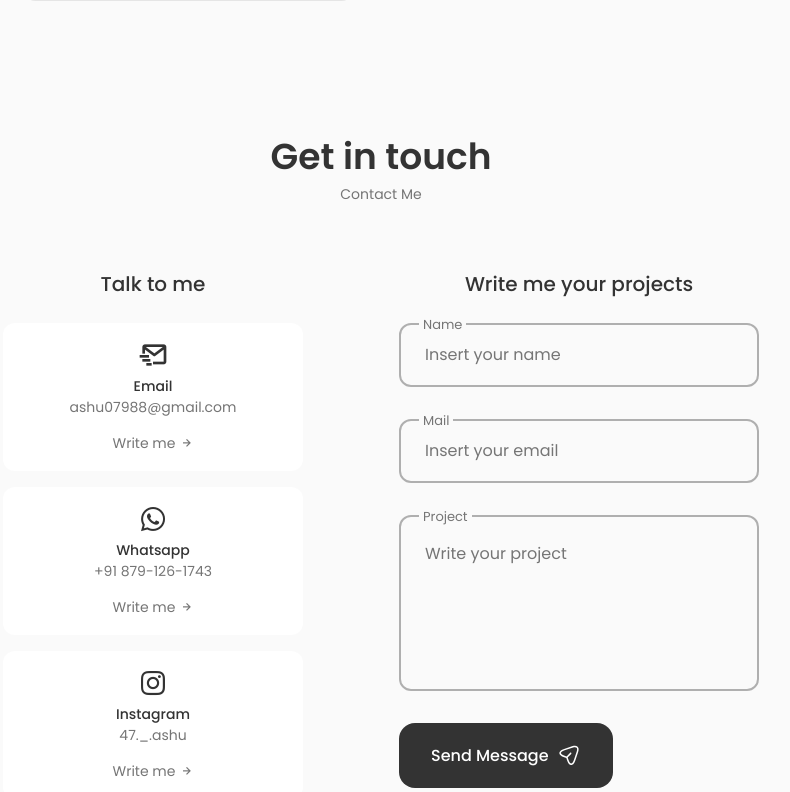
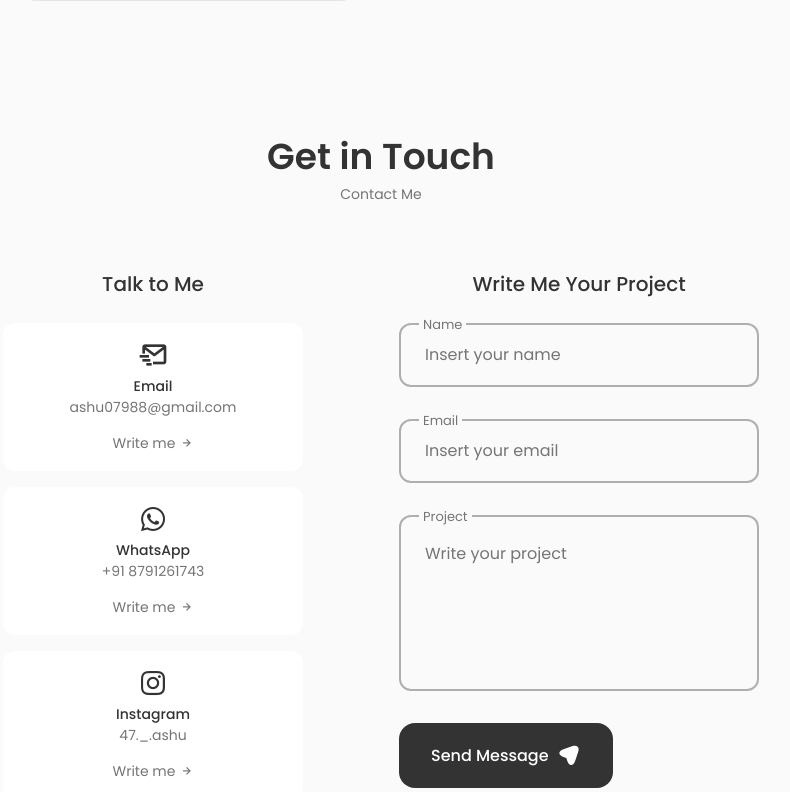
Before and after one commit to ashutosh0079/Portfolio-react, a React (Create React App) app: page / in a window 1280 px wide. Shown: the part 3928-4720 px from the top of the page, without its empty margins (259-1049 px from the left). Built offline with nearby package versions, Linux system fonts and the light colour scheme.

Commit message:
Update Contact.jsx

```diff
--- a/src/components/contact/Contact.jsx
+++ b/src/components/contact/Contact.jsx
@@ -1,99 +1,153 @@
-import React, { useRef } from 'react';
-import emailjs from '@emailjs/browser';
-import Swal from 'sweetalert2';
-import "./contact.css"
+import React, { useRef } from "react";
+import emailjs from "@emailjs/browser";
+import Swal from "sweetalert2";
+import "./contact.css";
+
 const Contact = () => {
   const form = useRef();
 
   const sendEmail = (e) => {
     e.preventDefault();
-        try{
-      emailjs.sendForm('service_dtdyjti', 'template_p8k2gvw', form.current, '34_6mHIZolGudZ_Z9')
+
+    emailjs
+      .sendForm(
+        "service_dtdyjti",
+        "template_p8k2gvw",
+        form.current,
+        "34_6mHIZolGudZ_Z9"
+      )
+      .then(() => {
         e.target.reset();
+
         Swal.fire({
-            icon: 'success',
-            title: 'Success!',
-            text: 'Your message has been sent successfully!',
+          icon: "success",
+          title: "Success!",
+          text: "Your message has been sent successfully!",
         });
-    } catch (error) {
-        // Show error alert
+      })
+      .catch(() => {
         Swal.fire({
-            icon: 'error',
-            title: 'Error!',
-            text: 'Failed to send message. Please try again later.',
+          icon: "error",
+          title: "Error!",
+          text: "Failed to send message. Please try again later.",
         });
-    }
+      });
   };
-
 
   return (
     <section className="contact section" id="contact">
-        <h2 className="section__title">Get in touch</h2>
+      <h2 className="section__title">Get in Touch</h2>
       <span className="section__subtitle">Contact Me</span>
 
       <div className="contact__container container grid">
         <div className="contact__content">
-                <h3 className="contact__title">Talk to me</h3>
+          <h3 className="contact__title">Talk to Me</h3>
 
           <div className="contact__info">
+            {/* Email */}
             <div className="contact__card">
               <i className="bx bx-mail-send contact__card-icon"></i>
 
               <h3 className="contact__card-title">Email</h3>
-                        <span className="contact__card-data">ashu07988@gmail.com</span>
+              <span className="contact__card-data">
+                ashu07988@gmail.com
+              </span>
 
-                        <a href="mailto:ashu07988@gmail.com" className="contact__button">Write me
-                        <i className='bx bx-right-arrow-alt conntact__button-alt'></i>
+              <a
+                href="mailto:ashu07988@gmail.com"
+                className="contact__button"
+              >
+                Write me{" "}
+                <i className="bx bx-right-arrow-alt contact__button-alt"></i>
               </a>
             </div>
 
+            {/* WhatsApp */}
             <div className="contact__card">
               <i className="bx bxl-whatsapp contact__card-icon"></i>
 
-                        <h3 className="contact__card-title">Whatsapp</h3>
-                        <span className="contact__card-data">+91 879-126-1743</span>
+              <h3 className="contact__card-title">WhatsApp</h3>
+              <span className="contact__card-data">
+                +91 8791261743
+              </span>
 
-                        <a href="" className="contact__button">Write me
-                        <i className='bx bx-right-arrow-alt conntact__button-alt'></i>
+              <a
+                href="https://wa.me/918791261743"
+                target="_blank"
+                rel="noopener noreferrer"
+                className="contact__button"
+              >
+                Write me{" "}
+                <i className="bx bx-right-arrow-alt contact__button-alt"></i>
               </a>
             </div>
 
+            {/* Instagram */}
             <div className="contact__card">
               <i className="bx bxl-instagram contact__card-icon"></i>
 
               <h3 className="contact__card-title">Instagram</h3>
               <span className="contact__card-data">47._.ashu</span>
 
-                        <a href="" className="contact__button">Write me
-                        <i className='bx bx-right-arrow-alt contact__button-alt'></i>
+              <a
+                href="https://www.instagram.com/47._.ashu"
+                target="_blank"
+                rel="noopener noreferrer"
+                className="contact__button"
+              >
+                Write me{" "}
+                <i className="bx bx-right-arrow-alt contact__button-alt"></i>
               </a>
             </div>
           </div>
-
         </div>
 
         <div className="contact__content">
-                <h3 className="contact__title">Write me your projects</h3>
+          <h3 className="contact__title">Write Me Your Project</h3>
 
-                <form ref={form} onSubmit={sendEmail} className="contact__form">
+          <form
+            ref={form}
+            onSubmit={sendEmail}
+            className="contact__form"
+          >
             <div className="contact__form-div">
-                        <label  className="contact__form-tag">Name</label>
-                        <input type="text" name="name" className='contact__form-input' placeholder='Insert your name'/>
+              <label className="contact__form-tag">Name</label>
+              <input
+                type="text"
+                name="name"
+                className="contact__form-input"
+                placeholder="Insert your name"
+                required
+              />
             </div>
 
             <div className="contact__form-div">
-                        <label  className="contact__form-tag">Mail</label>
-                        <input type="email" name="email" className='contact__form-input' placeholder='Insert your email'/>
+              <label className="contact__form-tag">Email</label>
+              <input
+                type="email"
+                name="email"
+                className="contact__form-input"
+                placeholder="Insert your email"
+                required
+              />
             </div>
 
             <div className="contact__form-div contact__form-area">
-                        <label  className="contact__form-tag">Project</label>
-                        <textarea name="project" cols="30" rows="10" className='contact__form-input ' placeholder='Write your project'></textarea>
+              <label className="contact__form-tag">Project</label>
+              <textarea
+                name="project"
+                rows="10"
+                className="contact__form-input"
+                placeholder="Write your project"
+                required
+              ></textarea>
             </div>
-                    <button className="button button--flex">
+
+            <button type="submit" className="button button--flex">
               Send Message
+
               <svg
-                  class="button__icon"
+                className="button__icon"
                 xmlns="http://www.w3.org/2000/svg"
                 width="24"
                 height="24"
@@ -101,21 +155,20 @@ const Contact = () => {
                 fill="none"
               >
                 <path
-                    d="M14.2199 21.9352C13.0399 21.9352 11.3699 21.1052 10.0499 17.1352L9.32988 14.9752L7.16988 14.2552C3.20988 12.9352 2.37988 11.2652 2.37988 10.0852C2.37988 8.91525 3.20988 7.23525 7.16988 5.90525L15.6599 3.07525C17.7799 2.36525 19.5499 2.57525 20.6399 3.65525C21.7299 4.73525 21.9399 6.51525 21.2299 8.63525L18.3999 17.1252C17.0699 21.1052 15.3999 21.9352 14.2199 21.9352ZM7.63988 7.33525C4.85988 8.26525 3.86988 9.36525 3.86988 10.0852C3.86988 10.8052 4.85988 11.9052 7.63988 12.8252L10.1599 13.6652C10.3799 13.7352 10.5599 13.9152 10.6299 14.1352L11.4699 16.6552C12.3899 19.4352 13.4999 20.4252 14.2199 20.4252C14.9399 20.4252 16.0399 19.4352 16.9699 16.6552L19.7999 8.16525C20.3099 6.62525 20.2199 5.36525 19.5699 4.71525C18.9199 4.06525 17.6599 3.98525 16.1299 4.49525L7.63988 7.33525Z"
+                  d="M14.2199 21.9352C13.0399 21.9352 11.3699 21.1052 10.0499 17.1352L9.32988 14.9752L7.16988 14.2552C3.20988 12.9352 2.37988 11.2652 2.37988 10.0852C2.37988 8.91525 3.20988 7.23525 7.16988 5.90525L15.6599 3.07525C17.7799 2.36525 19.5499 2.57525 20.6399 3.65525C21.7299 4.73525 21.9399 6.51525 21.2299 8.63525L18.3999 17.1252C17.0699 21.1052 15.3999 21.9352 14.2199 21.9352Z"
                   fill="var(--container-color)"
-                  ></path>
+                />
                 <path
-                    d="M10.11 14.7052C9.92005 14.7052 9.73005 14.6352 9.58005 14.4852C9.29005 14.1952 9.29005 13.7152 9.58005 13.4252L13.16 9.83518C13.45 9.54518 13.93 9.54518 14.22 9.83518C14.51 10.1252 14.51 10.6052 14.22 10.8952L10.64 14.4852C10.5 14.6352 10.3 14.7052 10.11 14.7052Z"
+                  d="M10.11 14.7052C9.92 14.7052 9.73 14.6352 9.58 14.4852C9.29 14.1952 9.29 13.7152 9.58 13.4252L13.16 9.83518C13.45 9.54518 13.93 9.54518 14.22 9.83518C14.51 10.1252 14.51 10.6052 14.22 10.8952L10.64 14.4852C10.5 14.6352 10.3 14.7052 10.11 14.7052Z"
                   fill="var(--container-color)"
-                  ></path>
+                />
               </svg>
             </button>
           </form>
         </div>
-
       </div>
     </section>
-  )
-}
+  );
+};
 
-export default Contact
+export default Contact;
```
Lines whose indentation alone changed are shown as unchanged.
